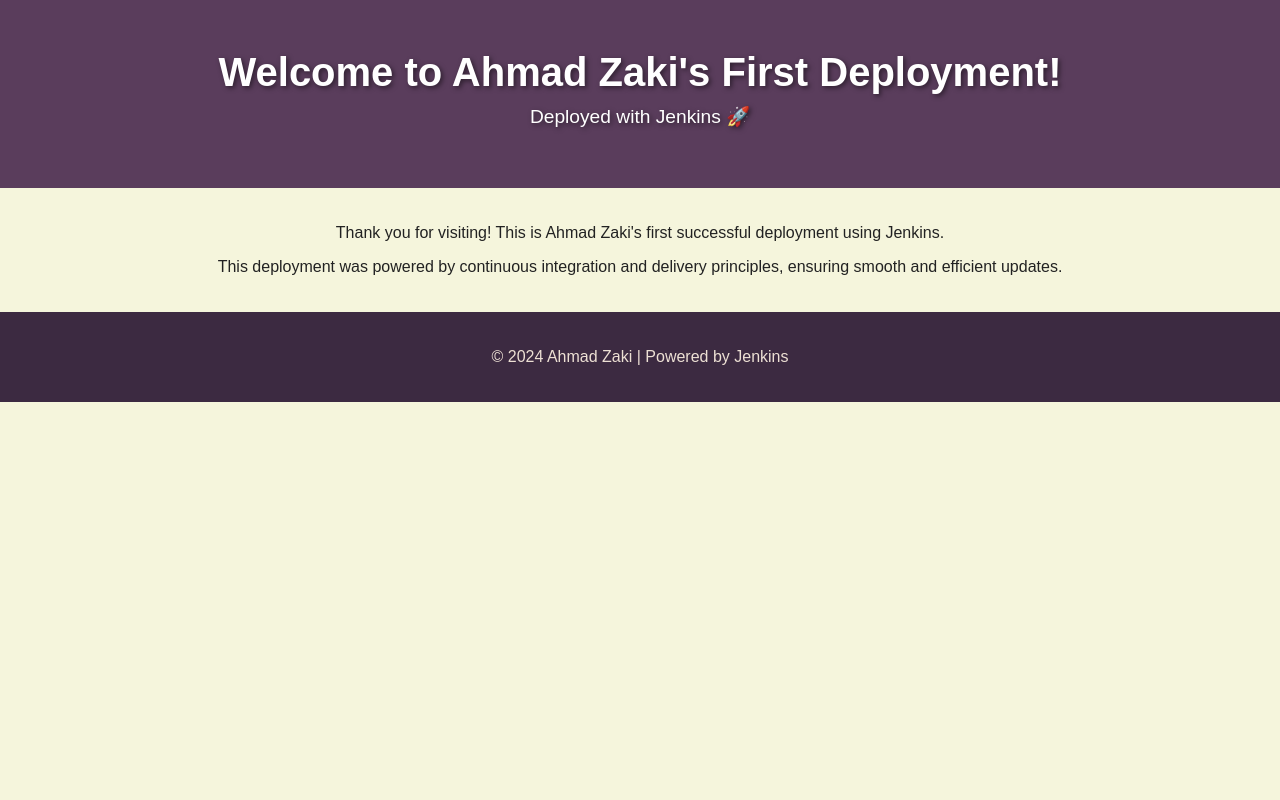
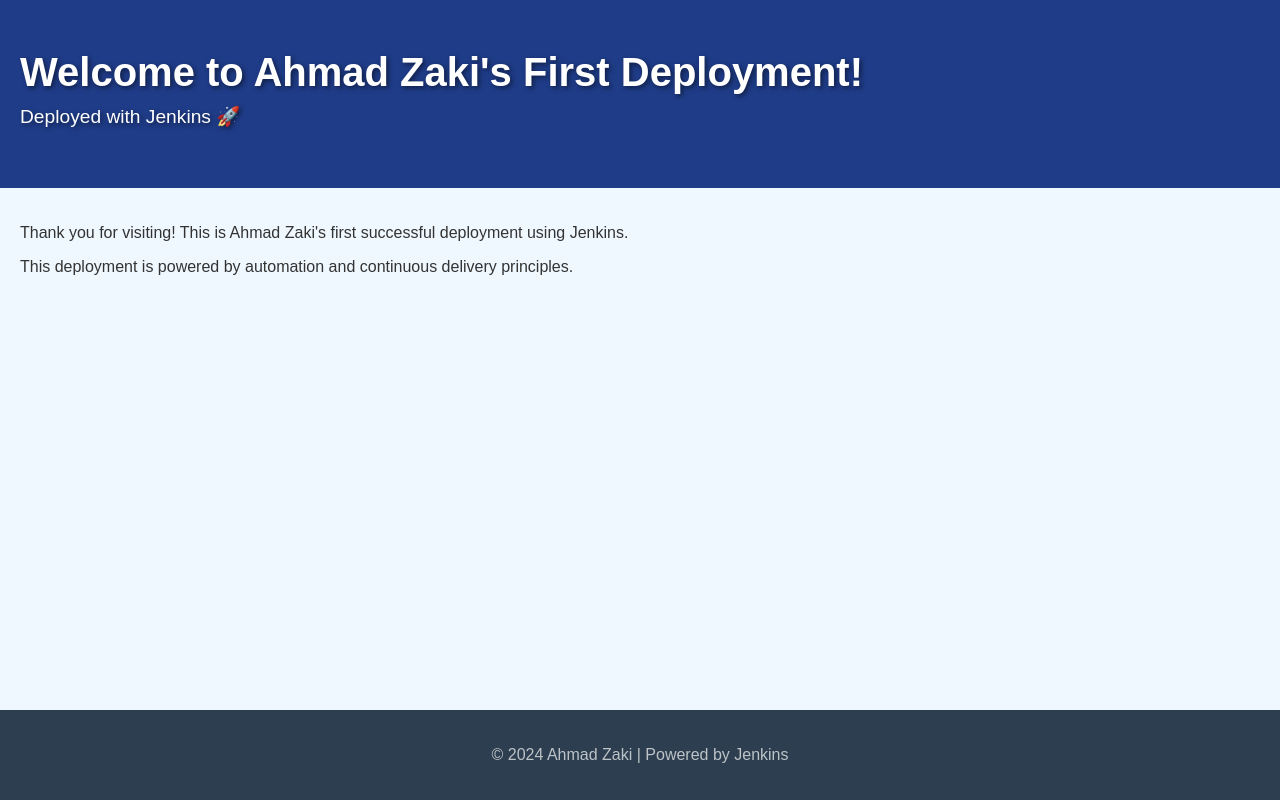
Before and after one commit to ahmadzakibeef/TalhaGitRepo, a plain HTML site: page index.html in a window 1280 px wide. Drawn offline with Linux system fonts and the light colour scheme.

```diff
--- a/index.html
+++ b/index.html
@@ -9,12 +9,14 @@
             font-family: Arial, sans-serif;
             margin: 0;
             padding: 0;
-            background-color: #f5f5dc; /* Beige */
-            color: #222222; /* Black for body text */
-            text-align: center;
+            background-color: #f0f8ff; /* Light Blue */
+            color: #333333; /* Dark Gray for body text */
+            display: flex;
+            flex-direction: column;
+            min-height: 100vh;
         }
         header {
-            background-color: #5a3d5c; /* Purple */
+            background-color: #1f3c88; /* Navy Blue */
             color: #ffffff; /* White text */
             padding: 50px 20px;
             text-shadow: 2px 2px 5px rgba(0, 0, 0, 0.5);
@@ -28,11 +30,13 @@
             font-size: 1.2rem;
         }
         .content {
+            flex: 1;
             padding: 20px;
         }
         footer {
-            background-color: #3c2a41; /* Dark Purple */
-            color: #ede0d4; /* Light Beige */
+            background-color: #2c3e50; /* Dark Blue */
+            color: #bdc3c7; /* Light Gray */
+            text-align: center;
             padding: 20px;
         }
     </style>
@@ -44,7 +48,7 @@
     </header>
     <div class="content">
         <p>Thank you for visiting! This is Ahmad Zaki's first successful deployment using Jenkins.</p>
-        <p>This deployment was powered by continuous integration and delivery principles, ensuring smooth and efficient updates.</p>
+        <p>This deployment is powered by automation and continuous delivery principles.</p>
     </div>
     <footer>
         <p>&copy; 2024 Ahmad Zaki | Powered by Jenkins</p>
```
